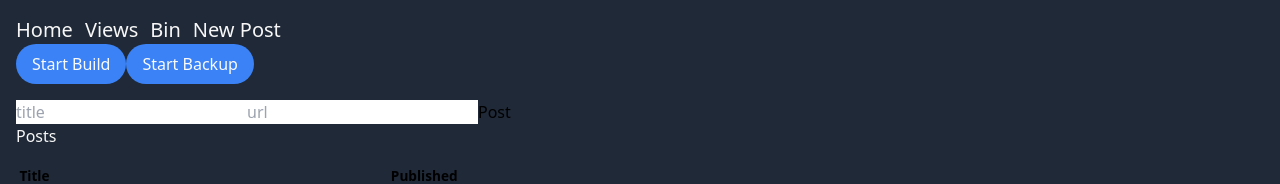
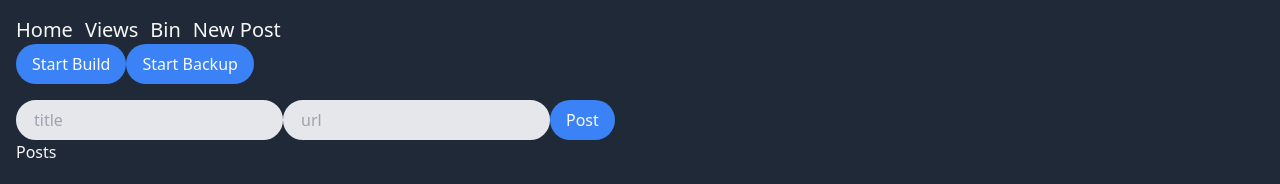
Before and after one commit to georgemblack/web-admin, a React app: page /#/ in a window 1280 px wide. Shown: the top 184 px of the page. Built offline with nearby package versions, Linux system fonts and the light colour scheme; no server answers; sample sign-in values are in the browser's storage.

Commit message:
Add styles to 'Like' form

```diff
--- a/src/components/LikeForm.jsx
+++ b/src/components/LikeForm.jsx
@@ -1,6 +1,7 @@
 import { useState, useContext } from "react";
 
 import GlobalContext from "../context/GlobalContext";
+import Button from "./Button.jsx";
 
 function LikeForm(props) {
   const { postLike } = useContext(GlobalContext);
@@ -24,16 +25,18 @@
         <input
           type="text"
           placeholder="title"
+          class="bg-gray-200 appearance-none border-2 border-gray-200 rounded-full py-2 px-4 text-gray-700 leading-tight focus:outline-none focus:bg-white focus:border-blue-500"
           value={title}
           onChange={(event) => setTitle(event.target.value)}
         />
         <input
           type="text"
           placeholder="url"
+          class="bg-gray-200 appearance-none border-2 border-gray-200 rounded-full py-2 px-4 text-gray-700 leading-tight focus:outline-none focus:bg-white focus:border-blue-500"
           value={url}
           onChange={(event) => setUrl(event.target.value)}
         />
-        <button type="submit">Post</button>
+        <Button>Post</Button>
       </form>
     </div>
   );
```
